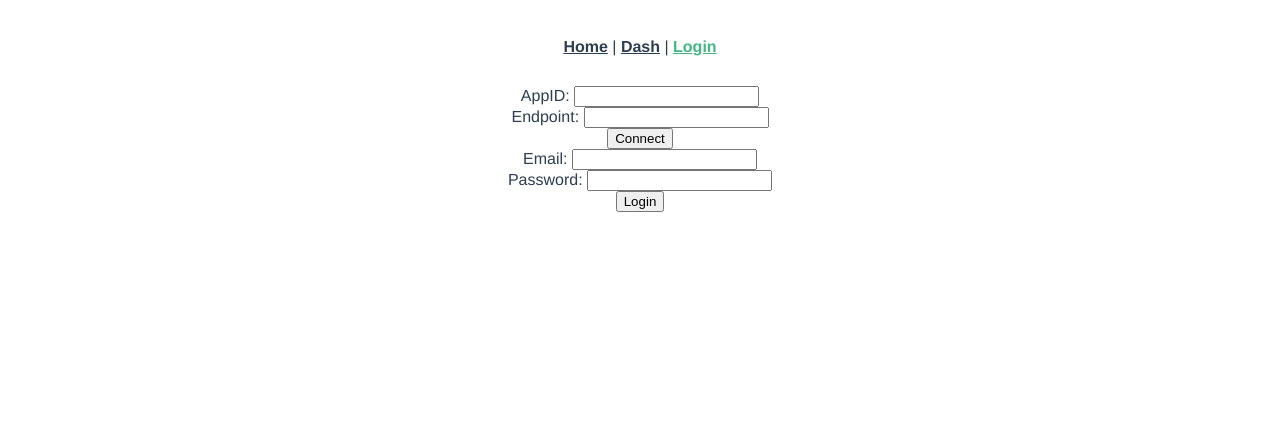
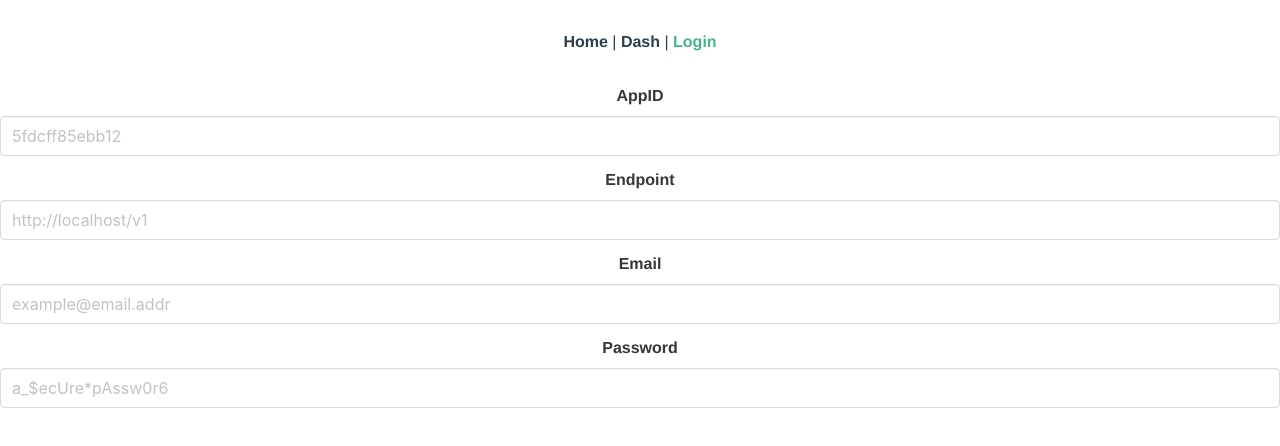
Before and after one commit to kodumbeats/homelab, a Vue app: page /login in a window 1280 px wide. Shown: the top 446 px of the page. Built offline with nearby package versions, Linux system fonts and the light colour scheme.

Commit message:
apply bulma styling to login

```diff
--- a/src/main.ts
+++ b/src/main.ts
@@ -2,6 +2,7 @@ import { createApp } from "vue";
 import App from "./App.vue";
 import "./registerServiceWorker";
 import router from "./router";
+import "bulma";
 
 createApp(App)
   .use(router)
--- a/src/views/Login.vue
+++ b/src/views/Login.vue
@@ -1,32 +1,53 @@
 <template>
-  <div>
-    <form @submit.prevent="connect">
-      <label
-        >AppID:
-        <input type="text" v-model="appId" />
-      </label>
-      <br />
-      <label
-        >Endpoint:
-        <input type="text" v-model="endpoint" />
-      </label>
-      <br />
-      <button>Connect</button>
-    </form>
-    <form @submit.prevent="login">
-      <label
-        >Email:
-        <input type="email" v-model="email" />
-      </label>
-      <br />
-      <label
-        >Password:
-        <input type="password" v-model="password" />
-      </label>
-      <br />
-      <button>Login</button>
-    </form>
-  </div>
+  <form @submit.prevent="connect">
+    <div class="field">
+      <label class="label">AppID</label>
+      <div class="control">
+        <input
+          v-model="appId"
+          class="input"
+          type="text"
+          placeholder="5fdcff85ebb12"
+        />
+      </div>
+    </div>
+
+    <div class="field">
+      <label class="label">Endpoint</label>
+      <div class="control">
+        <input
+          v-model="endpoint"
+          class="input"
+          type="email"
+          placeholder="http://localhost/v1"
+        />
+      </div>
+    </div>
+
+    <div class="field">
+      <label class="label">Email</label>
+      <div class="control">
+        <input
+          v-model="email"
+          class="input"
+          type="text"
+          placeholder="example@email.addr"
+        />
+      </div>
+    </div>
+
+    <div class="field">
+      <label class="label">Password</label>
+      <div class="control">
+        <input
+          v-model="password"
+          class="input"
+          type="email"
+          placeholder="a_$ecUre*pAssw0r6"
+        />
+      </div>
+    </div>
+  </form>
 </template>
 <script>
 import * as Appwrite from "appwrite";
```
